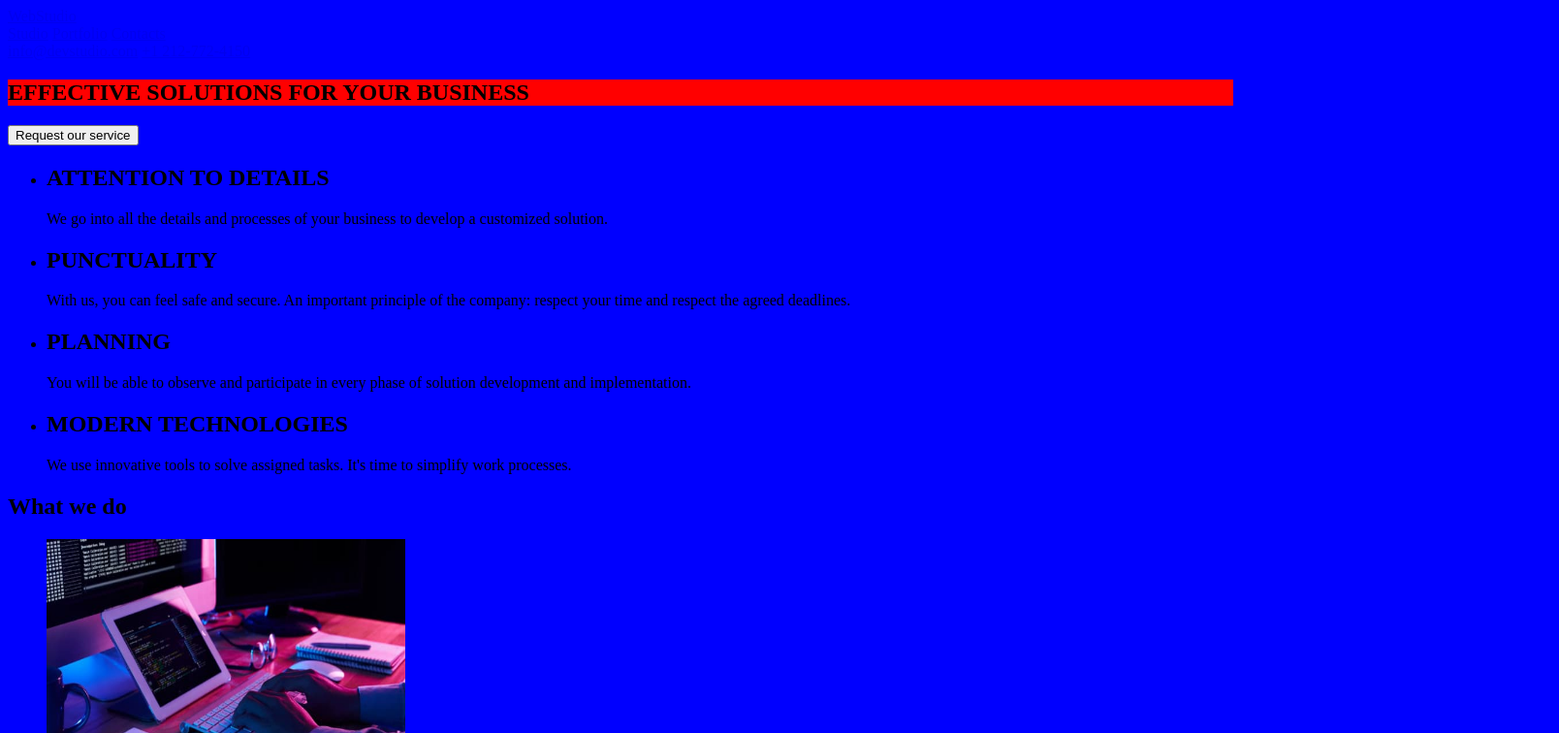
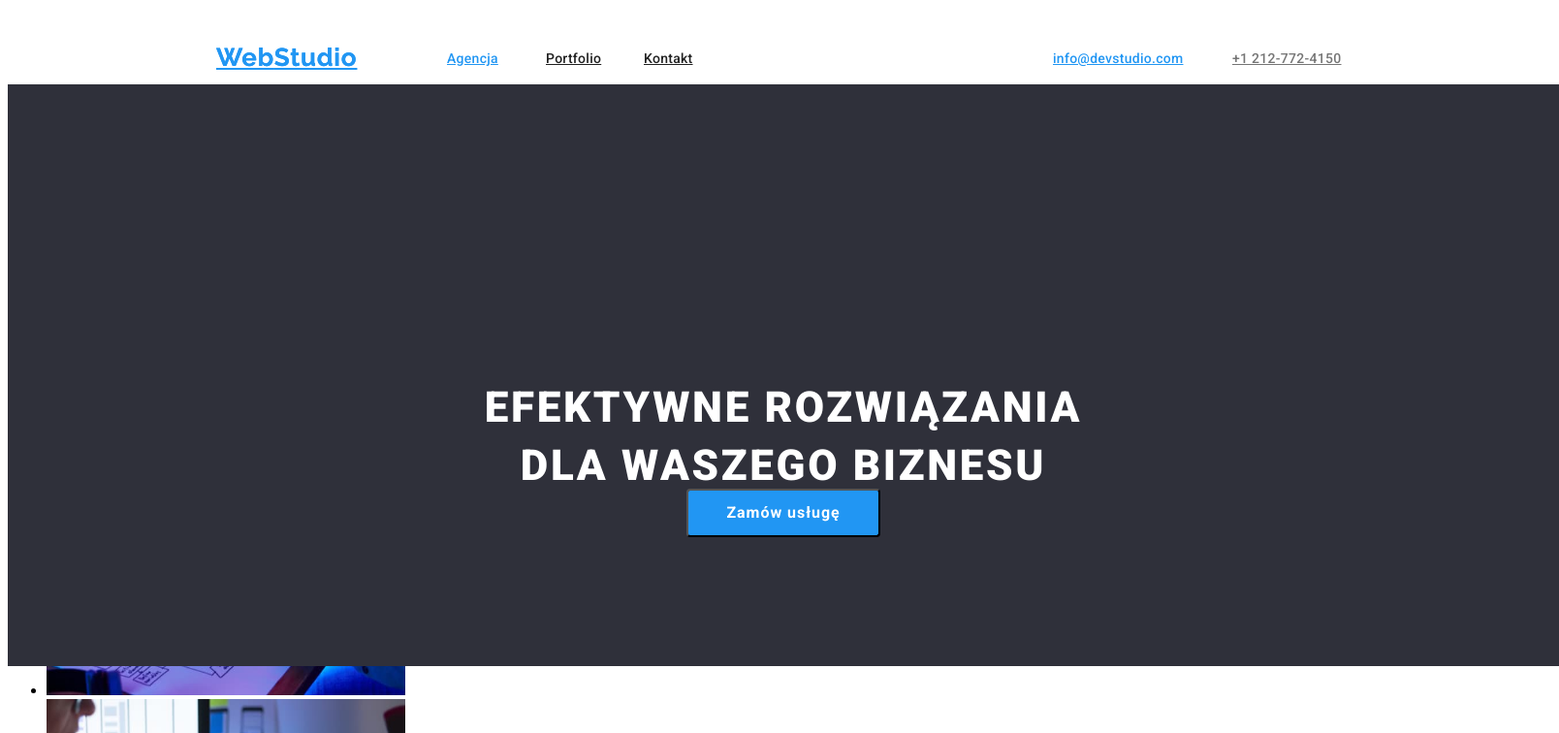
Before and after one commit to Barbara-tar/goit-markup-hw-02, a plain HTML site: page index.html in a window 1280 px wide. Shown: the top 756 px of the page at 97% size, 1608 px wide, since content can reach past the window. Drawn offline with Linux system fonts and the light colour scheme.

Commit message:
changed to polish

```diff
--- a/css/style.css
+++ b/css/style.css
@@ -1,6 +1,160 @@
-h1 {
-  background-color: red;
+header {
+  position: absolute;
+  width: 1600px;
+  height: 80px;
+  left: 0px;
+  top: 0px;
+
+  background: #ffffff;
+}
+
+.logo {
+  position: absolute;
+  width: 145px;
+  height: 31px;
+  left: 215px;
+  top: 24px;
+
+  font-family: "Raleway";
+  font-style: normal;
+  font-weight: 700;
+  font-size: 26px;
+  line-height: 31px;
+  /* identical to box height */
+
+  letter-spacing: 0.03em;
+
+  color: #2196f3;
+}
+nav a.studio {
+  position: absolute;
+  width: 53px;
+  height: 16px;
+  left: 453px;
+  top: 32px;
+
+  font-family: "Roboto";
+  font-style: normal;
+  font-weight: 500;
+  font-size: 14px;
+  line-height: 16px;
+  letter-spacing: 0.02em;
+
+  color: #2196f3;
+}
+nav a.portfolio {
+  position: absolute;
+  width: 53px;
+  height: 16px;
+  left: 555px;
+  top: 32px;
+
+  font-family: "Roboto";
+  font-style: normal;
+  font-weight: 500;
+  font-size: 14px;
+  line-height: 16px;
+  letter-spacing: 0.02em;
+
+  color: #212121;
+}
+nav a.kontakt {
+  position: absolute;
+  width: 53px;
+  height: 16px;
+  left: 656px;
+  top: 32px;
+
+  font-family: "Roboto";
+  font-style: normal;
+  font-weight: 500;
+  font-size: 14px;
+  line-height: 16px;
+  letter-spacing: 0.02em;
+
+  color: #212121;
+}
+a.mail {
+  position: absolute;
+  width: 135px;
+  height: 16px;
+  left: 1078px;
+  top: 32px;
+
+  font-family: "Roboto";
+  font-style: normal;
+  font-weight: 500;
+  font-size: 14px;
+  line-height: 16px;
+  letter-spacing: 0.02em;
+
+  color: #2196f3;
+}
+a.phone {
+  position: absolute;
+  width: 110px;
+  height: 16px;
+  left: 1263px;
+  top: 32px;
+  white-space: nowrap;
+  font-family: "Roboto";
+  font-style: normal;
+  font-weight: 500;
+  font-size: 14px;
+  line-height: 16px;
+  letter-spacing: 0.02em;
+
+  color: #757575;
 }
 body {
-  background-color: blue;
+  position: relative;
+  width: 1600px;
+  height: 2349px;
+  background: #ffffff;
 }
+.top {
+  position: absolute;
+  width: 1600px;
+  height: 600px;
+  left: 0px;
+  top: 67px;
+
+  background: #2f303a;
+}
+h1 {
+  position: absolute;
+  width: 696px;
+  height: 120px;
+  left: 452px;
+  top: 267px;
+
+  font-family: "Roboto";
+  font-style: normal;
+  font-weight: 900;
+  font-size: 44px;
+  line-height: 60px;
+  text-align: center;
+  letter-spacing: 0.06em;
+  text-transform: uppercase;
+  color: #ffffff;
+}
+button {
+  cursor: pointer;
+  position: absolute;
+  width: 200px;
+  height: 50px;
+  left: 700px;
+  top: 417px;
+  background: #2196f3;
+  box-shadow: 100 px 100px 100px rgba(0, 0, 0, 0.15);
+  border-radius: 4px;
+
+  font-family: "Roboto";
+  font-style: normal;
+  font-weight: 700;
+  font-size: 16px;
+  line-height: 30px;
+  letter-spacing: 0.06em;
+
+  color: #ffffff;
+}
--- a/index.html
+++ b/index.html
@@ -13,53 +13,49 @@
       rel="stylesheet"
     />
     <!--END GOOGLE FONTS-->
-    <title>EFFECTIVE SOLUTIONS FOR YOUR BUSINESS</title>
+    <title>EFEKTYWNE ROZWIĄZANIA DLA WASZEGO BIZNESU</title>
   </head>
   <body>
     <header>
       <a href="#" class="logo">Web<span>Studio</span> </a>
       <nav>
-        <a href="#">Studio</a>
-        <a href="#">Portfolio</a>
-        <a href="#">Contacts</a>
+        <a href="#" class="studio">Agencja</a>
+        <a href="#" class="portfolio">Portfolio</a>
+        <a href="#" class="kontakt">Kontakt</a>
       </nav>
-      <a href="mailto:info@devstudio.com">info@devstudio.com</a>
-      <a href="tel:+12127724150">+1 212-772-4150</a>
+      <a href="mailto:info@devstudio.com" class="mail">info@devstudio.com</a>
+      <a href="tel:+12127724150" class="phone">+1 212-772-4150</a>
     </header>
     <main>
-      <section>
-        <h1>EFFECTIVE SOLUTIONS FOR YOUR BUSINESS</h1>
-        <button type="button">Request our service</button>
+      <section class="top">
+        <h1>EFEKTYWNE ROZWIĄZANIA DLA WASZEGO BIZNESU</h1>
+        <button type="button">Zamów usługę</button>
       </section>
       <div>
         <section>
           <ul>
             <li>
-              <h2>ATTENTION TO DETAILS</h2>
+              <h2>LOREM IPSUM<h2>
               <p>
-                We go into all the details and processes of your business to
-                develop a customized solution.
+                Lorem ipsum dolor sit amet, consectetur adipiscing elit. Nam vel arcu sem. Sed non sodales dui. Interdum et malesuada
               </p>
             </li>
             <li>
-              <h2>PUNCTUALITY</h2>
+              <h2>LOREM IPSUM</h2>
               <p>
-                With us, you can feel safe and secure. An important principle of
-                the company: respect your time and respect the agreed deadlines.
+                Lorem ipsum dolor sit amet, consectetur adipiscing elit. Nam vel arcu sem. Sed non sodales dui. Interdum et malesuada
               </p>
             </li>
             <li>
-              <h2>PLANNING</h2>
+              <h2>LOREM IPSUM</h2>
               <p>
-                You will be able to observe and participate in every phase of
-                solution development and implementation.
+                Lorem ipsum dolor sit amet, consectetur adipiscing elit. Nam vel arcu sem. Sed non sodales dui. Interdum et malesuada
               </p>
             </li>
             <li>
-              <h2>MODERN TECHNOLOGIES</h2>
+              <h2>LOREM IPSUM</h2>
               <p>
-                We use innovative tools to solve assigned tasks. It's time to
-                simplify work processes.
+                Lorem ipsum dolor sit amet, consectetur adipiscing elit. Nam vel arcu sem. Sed non sodales dui. Interdum et malesuada
               </p>
             </li>
           </ul>
@@ -67,7 +63,7 @@
       </div>
       <div>
         <section>
-          <h2>What we do</h2>
+          <h2>Czym się zajmujemy</h2>
           <ul>
             <li>
               <img
@@ -98,7 +94,7 @@
       </div>
       <div>
         <section>
-          <h2>Our Team</h2>
+          <h2>Nasz zespół</h2>
           <ul>
             <li>
               <img
@@ -147,9 +143,9 @@
     <footer>
       <a href="#" class="logo">Web<span>Studio</span> </a>
       <address>
-        695 Park Ave, New York, NY 10065, United States
-        <a href="mailto:info@devstudio.com">info@devstudio.com</a>
-        <a href="tel:+12127724150">+1 212-772-4150</a>
+        m. Warszawa, Aleje Jerozolimskie 21
+        <a href="mailto:info@example.com">info@example.com</a>
+        <a href="tel:+48111111111">+48 111 111 111</a>
       </address>
     </footer>
   </body>
```
Also changed, not shown: portfolio.html (+7 -0 lines).
